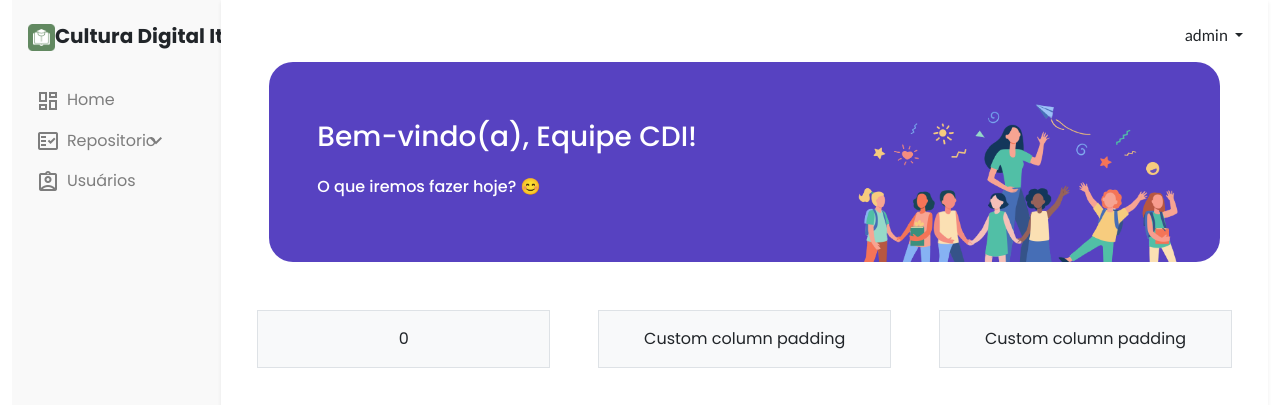
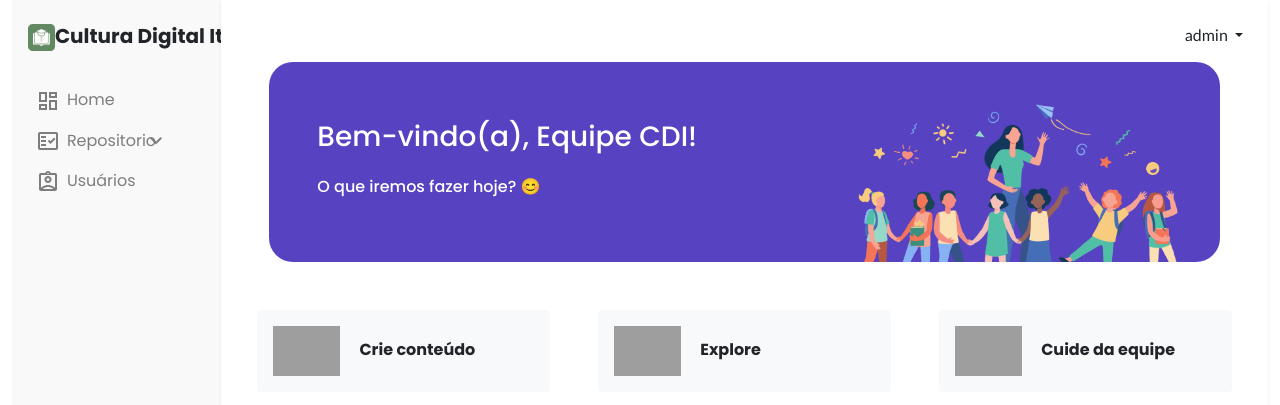
Before and after one commit to math7b/culturaDigital, a Django app: page /dashboard/ in a window 1280 px wide. Shown: the top 405 px of the page. Run offline with Django 4.2, Linux system fonts and the light colour scheme; a user stored in the database is signed in; data that the repository does not hold is empty; parts of the project's set-up code (start-up, migrations or seed data) failed here and were passed over; some web fonts are replaced; grey boxes are pictures that could not be loaded.

Commit message:
home estilizada

```diff
--- a/appAdmin/templates/atividades_pendentes.html
+++ b/appAdmin/templates/atividades_pendentes.html
@@ -8,7 +8,7 @@
 
 {% block content %}
 <div class="container py-5">
-    <h1>Publicados</h1>
+    <h1>Não publicados</h1>
     <br>
     <table class="table">
         <thead>
--- a/appAdmin/templates/home_admin.html
+++ b/appAdmin/templates/home_admin.html
@@ -8,17 +8,40 @@
             <h6 class="pt-3"> O que iremos fazer hoje? <span>&#128522;</span></h6>
         </div>
     </div>
-    <div class="container px-4 text-center py-5">
+    <div class="container px-4 py-5">
+        <div class="row g-5 pb-3">
+            <div class="col ">
+                <div class="p-3 rounded bg-light fw-bold">
+                    <img class="pe-3" src="https://img.icons8.com/color/512/create-new.png" style="height: 50px">
+                    Crie conteúdo
+                </div>
+            </div>
+            <div class="col">
+                <div class="p-3 rounded bg-light fw-bold">
+                    <img class="pe-3" src="https://img.icons8.com/color/512/search.png" style="height: 50px">
+                    Explore
+                </div>
+            </div>
+            <div class="col">
+                <div class="p-3 rounded bg-light fw-bold">
+                    <img class="pe-3" src="https://img.icons8.com/color/512/commercial-development-management.png" style="height: 50px">
+                    Cuide da equipe
+                </div>
+            </div>
+        </div>
         <div class="row gx-5">
-        <div class="col">
-        <div class="p-3 border bg-light">{{tarefas}}</div>
-        </div>
-        <div class="col">
-            <div class="p-3 border bg-light">Custom column padding</div>
-        </div>
-        <div class="col">
-            <div class="p-3 border bg-light">Custom column padding</div>
-        </div>
+            <div class="col">
+                <div id="card_01" class="p-5" style="height: 300px; background-color: #e2eefa;">
+                    <h2>Tecnologia & Educação</h3>
+                    <p style="max-width: 350px">Nossa missão é oferecer conteúdo gratuito para crianças na fase fundamental, todo o repositório é desenvolvido com acompanhamento pedagógico.</p>
+                </div>
+            </div>
+            <div class="col-4">
+                <div id="card_02" class="p-3 rounded bg-light" style="height: 300px">
+                    <h3>Conheça nosso repositório</h3>
+                    <a href="/tarefas"><button class="btn rounded-pill mt-3" style="border: 1px solid #c2b7ec;color: #9184d1">Acesse</button></a>
+                </div>
+            </div>
         </div>
       </div>
 </div>
--- a/appAdmin/templates/jogos_pendentes.html
+++ b/appAdmin/templates/jogos_pendentes.html
@@ -9,7 +9,7 @@
 
 {% block content %}
 <div class="container py-5">
-    <h1>Publicados</h1>
+    <h1>Não publicados</h1>
     <br>
     <table class="table">
         <thead>
--- a/appAdmin/templates/usuarios.html
+++ b/appAdmin/templates/usuarios.html
@@ -66,7 +66,7 @@
                 <div class="row pt-4">
                     <div class="col"></div>
                     <div class="col-2">
-                        <a href="#" class="text-decoration-none text-dark">
+                        <a href="{% url 'profile' user.id %}" class="text-decoration-none text-dark">
                             <span class="material-symbols-outlined">arrow_forward</span>
                         </a>
                     </div>
--- a/appAdmin/templates/videos_pendentes.html
+++ b/appAdmin/templates/videos_pendentes.html
@@ -8,7 +8,7 @@
 
 {% block content %}
 <div class="container py-5">
-    <h1>Publicados</h1>
+    <h1>Não publicados</h1>
     <br>
     <table class="table">
         <thead>
--- a/appAdmin/views.py
+++ b/appAdmin/views.py
@@ -153,7 +153,7 @@ def usuarios(request):
     context = {'users':users,'form':form}
     return render(request, 'usuarios.html', context)
 
-
+@login_required(login_url='/accounts/login/')
 def profile(request, id):
     getUser = User.objects.get(id = id)
     countUser_tarefas = Tarefas.objects.filter(usuario=getUser).count()
--- a/appMain/static/css/style.css
+++ b/appMain/static/css/style.css
@@ -89,6 +89,20 @@ button, input, td{
     border-bottom: 2px solid #18a770;
 }
 
+#card_01{
+    background-image: url("../img/images/children_PNG.png");
+    background-repeat: no-repeat;
+    background-position: right bottom;
+    background-size: 25vh;
+    border-radius: 24px;
+}
+#card_02{
+    background-image: url("https://img.icons8.com/external-smashingstocks-thin-outline-smashing-stocks/512/external-Toys-education-smashingstocks-thin-outline-smashing-stocks.png");
+    background-repeat: no-repeat;
+    background-position: right bottom;
+    background-size: 25vh;
+    border-radius: 24px;
+}
 
 @media only screen and (max-width: 800px){
     .main{
```
Also changed, not shown: appMain/migrations/0010_tarefas_criado_em.py (added), appMain/migrations/0011_remove_tarefas_criado_em.py (added), appMain/migrations/0012_tarefas_criado_em.py (added), appMain/migrations/0013_remove_tarefas_criado_em.py (added), appMain/migrations/0014_tarefas_criado_em.py (added), appMain/migrations/0015_remove_tarefas_criado_em.py (added), appMain/static/img/images/children_PNG.png (added), db.sqlite3.
